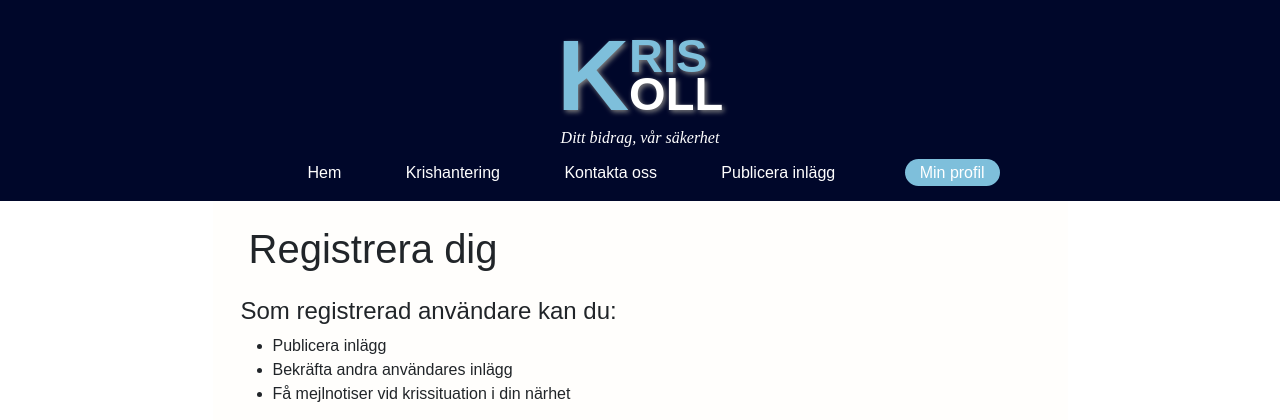
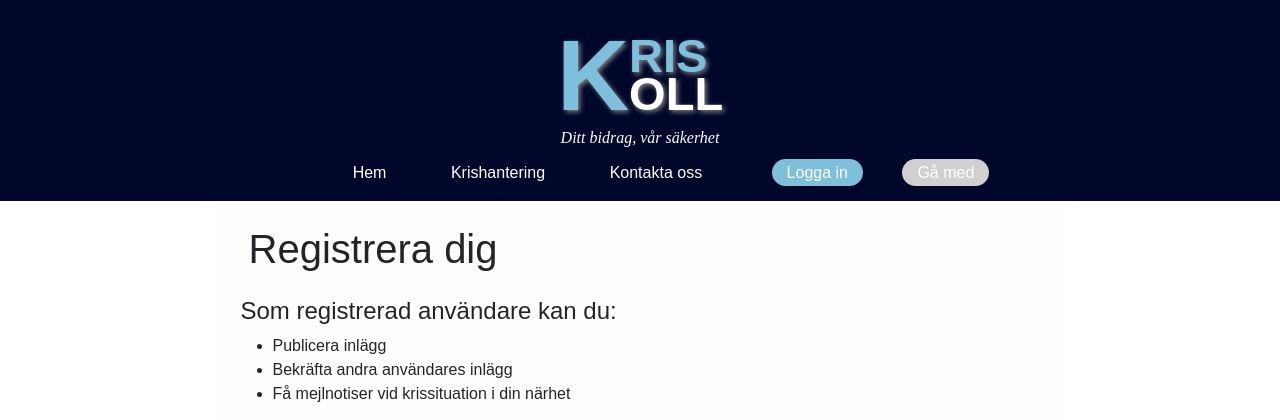
Before and after one commit to greity99/krisis, a Flask app: page /Registrering in a window 1280 px wide. Shown: the top 420 px of the page. Run offline with Flask 3, Linux system fonts and the light colour scheme; some libraries are stand-ins or nearby versions.

Commit message:
Profil och inlägg borttaget
Ska ej synas på reg sidan

```diff
--- a/templates/register.html
+++ b/templates/register.html
@@ -31,16 +31,8 @@
             <li><a href="/Krishantering">Krishantering</a></li>
             <li><a href="/Kontakt">Kontakta oss</a></li>
 
-            <!--Inloggad användare-->
-            {% if is_logged_in != None %}
-            <li><a href="/Ny">Publicera inlägg</a></li>
-            <li><a href="/Profil" id="profilebtn">Min profil</a></li>
-
-            <!--Inte inloggad användare-->
-            {% else %}
             <li><a href="/Logga_in" id="loginbtn">Logga in</a></li>
             <li><a href="/Registrering" id="regbtn">Gå med</a></li>
-            {% endif %}
         </ul>
     </nav>
 
```
